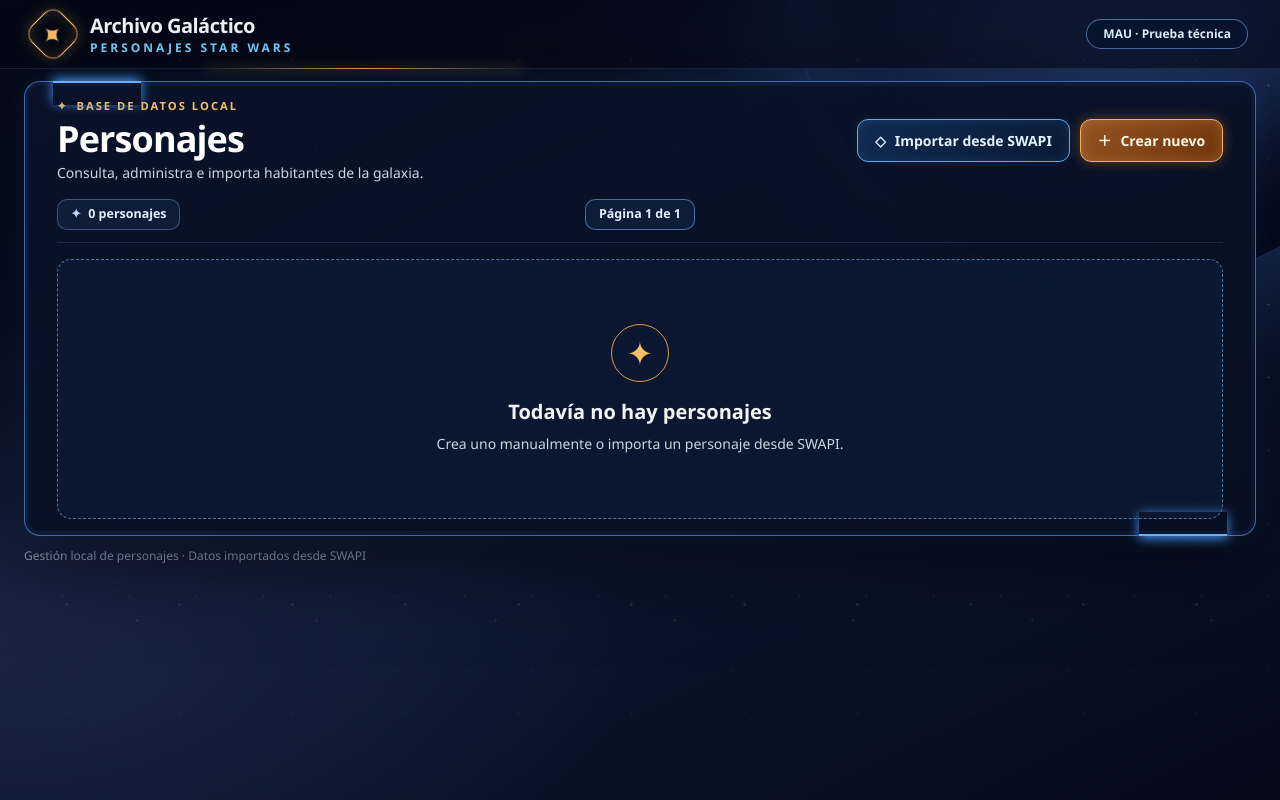
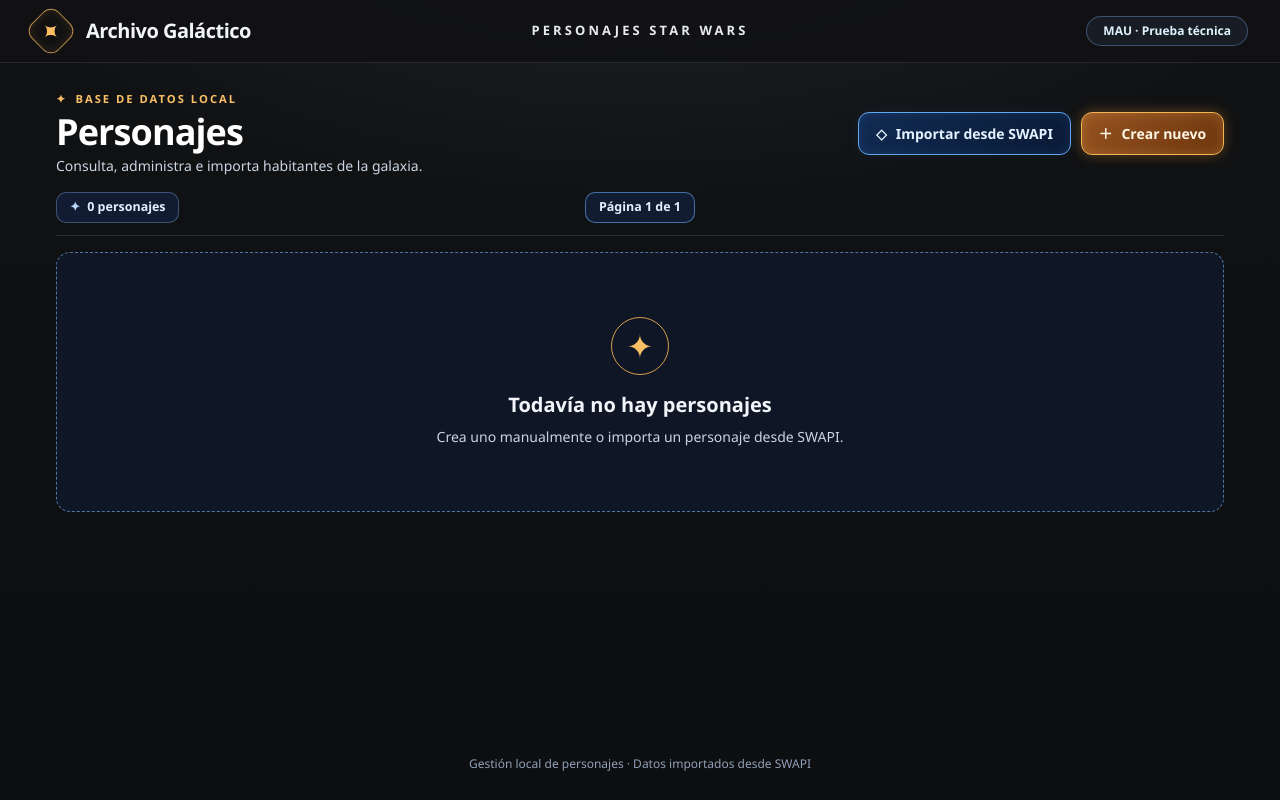
Before and after one commit to CuevaBenjamin-dev/prueba-mau, a Laravel app: page /personajes in a window 1280 px wide. Run offline with Laravel 12, Linux system fonts and the light colour scheme; data that the repository does not hold is empty; style sheets or scripts are compiled from the project's sources; some libraries are stand-ins or nearby versions.

Commit message:
style: refinar galería cinematográfica de escritorio

```diff
--- a/resources/css/app.css
+++ b/resources/css/app.css
@@ -5,7 +5,7 @@
 
 @theme { --font-sans: 'Segoe UI', ui-sans-serif, system-ui, sans-serif; }
 
-:root { font-family: 'Segoe UI', system-ui, sans-serif; color: #eaf2ff; background: #050a18; }
+:root { font-family: 'Segoe UI', system-ui, sans-serif; color: #eaf2ff; background: #111214; }
 body { min-width: 320px; }
 button, input, select { font: inherit; }
 button { cursor: pointer; }
@@ -14,18 +14,15 @@ a, button, input, select { outline-offset: 3px; }
 a:focus-visible, button:focus-visible, input:focus-visible, select:focus-visible { outline: 2px solid #fbbf62; }
 ::selection { background: #9b71e2; color: white; }
 
-.galaxy-app { position: relative; isolation: isolate; overflow: hidden; background: radial-gradient(ellipse at 88% 5%, #223665 0%, transparent 34%), radial-gradient(ellipse at 0% 80%, #1b2445 0%, transparent 35%), linear-gradient(155deg, #060b19 5%, #0b1730 55%, #050a19); }
-.galaxy-app::before { content: ''; position: absolute; inset: 0; z-index: -1; opacity: .65; pointer-events: none; background-image: radial-gradient(circle, #a7c7ff 1px, transparent 1.5px), radial-gradient(circle, #e5ae65 1px, transparent 1.5px), radial-gradient(circle, #749bdf .7px, transparent 1.3px); background-size: 113px 109px, 179px 157px, 67px 73px; background-position: 10px 5px, 48px 71px, 29px 49px; mask-image: linear-gradient(to bottom, #000 0%, transparent 95%); }
-.galaxy-app::after { content: ''; position: absolute; z-index: -1; right: -11rem; top: -24rem; width: 42rem; height: 42rem; border-radius: 50%; border: 1px solid rgba(121, 180, 255, .16); box-shadow: inset -70px -65px 90px #070c20, inset 20px 20px 70px #446ca35c, 0 0 100px #5486e42b; pointer-events: none; }
-.galaxy-header { position: relative; z-index: 1; border-bottom: 1px solid rgba(104, 160, 255, .16); background: rgba(4, 8, 20, .6); backdrop-filter: blur(12px); }
-.galaxy-header::after { content: ''; position: absolute; bottom: -1px; left: 16%; width: 25%; height: 1px; background: linear-gradient(90deg, transparent, #f4b35f, transparent); box-shadow: 0 0 12px #f4b35f; }
-.galaxy-emblem { display: grid; flex: none; place-items: center; width: 42px; height: 42px; color: #fbbf62; font-size: 27px; line-height: 1; border: 1px solid #f2b75b; border-radius: 12px; box-shadow: inset 0 0 14px #f5ae3c2b, 0 0 14px #f2b75b38; transform: rotate(45deg); }
+.galaxy-app { display: flex; flex-direction: column; min-height: 100vh; min-height: 100svh; background: radial-gradient(ellipse 75% 55% at 50% -12%, #202226 0%, transparent 70%), linear-gradient(180deg, #111214, #0d0e10); }
+.galaxy-header { position: relative; z-index: 1; border-bottom: 1px solid rgba(148, 168, 190, .14); background: rgba(17, 18, 20, .94); }
+.galaxy-header__inner { display: flex; align-items: center; justify-content: space-between; }
+.galaxy-header__title { display: none; color: #e7ebf0; font-size: .81rem; font-weight: 800; letter-spacing: .24em; white-space: nowrap; }
+.galaxy-emblem { display: grid; flex: none; place-items: center; width: 38px; height: 38px; color: #fbbf62; font-size: 24px; line-height: 1; border: 1px solid #b98b4b; border-radius: 11px; box-shadow: inset 0 0 12px #f5ae3c20; transform: rotate(45deg); }
 .galaxy-emblem::first-letter { transform: rotate(-45deg); }
-.galaxy-header__badge { border: 1px solid rgba(131, 184, 255, .55); background: rgba(8, 22, 47, .8); }
-.galaxy-panel { position: relative; z-index: 1; border: 1px solid rgba(90, 157, 255, .65); border-radius: 16px; background: linear-gradient(155deg, rgba(10, 19, 42, .94), rgba(7, 15, 34, .96)); box-shadow: inset 0 0 0 4px rgba(40, 80, 151, .12), 0 22px 90px #0008, 0 0 30px #2e79ec20; }
-.galaxy-panel::before, .galaxy-panel::after { content: ''; position: absolute; width: 88px; height: 24px; pointer-events: none; }
-.galaxy-panel::before { top: -1px; left: 28px; border-top: 2px solid #68afff; box-shadow: 0 -2px 12px #4b9cff; }
-.galaxy-panel::after { bottom: -1px; right: 28px; border-bottom: 2px solid #68afff; box-shadow: 0 2px 12px #4b9cff; }
+.galaxy-header__badge { border: 1px solid rgba(131, 184, 255, .35); background: rgba(28, 35, 45, .72); }
+.galaxy-panel { position: relative; z-index: 1; display: flex; flex: 1; flex-direction: column; min-height: 0; }
+@media (min-width: 1024px) { .galaxy-header__inner { display: grid; grid-template-columns: minmax(0, 1fr) auto minmax(0, 1fr); } .galaxy-header__brand { justify-self: start; } .galaxy-header__title { display: block; } .galaxy-header__subtitle { display: none; } .galaxy-header__badge { justify-self: end; } }
 .galaxy-eyebrow { display: flex; align-items: center; gap: 8px; color: #f9bf67; font-size: .7rem; font-weight: 800; letter-spacing: .18em; text-transform: uppercase; }
 .galaxy-button { display: inline-flex; align-items: center; justify-content: center; gap: 9px; min-height: 43px; padding: .65rem 1.05rem; border-radius: 11px; font-size: .875rem; font-weight: 700; text-decoration: none; white-space: nowrap; transition: border-color .15s, background-color .15s, transform .15s; }
 .galaxy-button:hover { transform: translateY(-1px); }
@@ -47,10 +44,10 @@ a:focus-visible, button:focus-visible, input:focus-visible, select:focus-visible
 .galaxy-summary .galaxy-page-indicator { justify-self: end; }
 .character-grid { display: grid; grid-template-columns: minmax(0, 1fr); gap: 1rem; }
 @media (min-width: 640px) { .character-grid { grid-template-columns: repeat(2, minmax(0, 1fr)); } }
-@media (min-width: 1024px) { .character-grid { grid-template-columns: repeat(3, minmax(0, 1fr)); } }
+@media (min-width: 1024px) { .character-grid { flex: 1; grid-template-columns: repeat(3, minmax(0, 1fr)); grid-auto-rows: minmax(480px, 1fr); align-items: stretch; } }
 @media (min-width: 1100px) { .character-grid { grid-template-columns: repeat(4, minmax(0, 1fr)); } }
 @media (min-width: 1500px) { .character-grid { grid-template-columns: repeat(5, minmax(0, 1fr)); } }
-@media (min-width: 1600px) { .character-grid { grid-template-columns: repeat(10, minmax(0, 1fr)); gap: .55rem; } }
+@media (min-width: 1600px) { .character-grid { grid-template-columns: repeat(10, minmax(0, 1fr)); grid-auto-rows: minmax(clamp(510px, calc(100svh - 330px), 800px), 1fr); gap: .55rem; } }
 
 .holo-card { display: flex; flex-direction: column; min-width: 0; overflow: hidden; border: 1px solid rgba(179, 122, 244, .78); border-radius: 13px; background: #0d172d; box-shadow: inset 0 0 0 2px rgba(171, 106, 236, .1), 0 7px 22px #02081595, 0 0 13px #9a54e332; transition: transform .18s ease, border-color .18s ease, box-shadow .18s ease; }
 .holo-card--manual { border-color: rgba(247, 184, 96, .85); box-shadow: inset 0 0 0 2px #edb66018, 0 7px 22px #02081595, 0 0 13px #f0a83c39; }
@@ -58,6 +55,7 @@ a:focus-visible, button:focus-visible, input:focus-visible, select:focus-visible
 .holo-card:focus-within { border-color: #fbbf62; box-shadow: 0 0 0 2px #fbbf6270, 0 10px 25px #020815aa; }
 .holo-portrait { position: relative; width: 100%; aspect-ratio: 8 / 11; max-height: 320px; flex: none; overflow: hidden; background: linear-gradient(150deg, #0b1832, #0d142b 55%, #1a1736); }
 .holo-card--manual .holo-portrait { background: linear-gradient(150deg, #4e3247, #1c284a 55%, #594029); }
+.holo-portrait__backdrop { display: none; }
 .holo-portrait__image { position: absolute; inset: 0; z-index: 2; width: 100%; height: 100%; object-fit: contain; object-position: center; }
 .holo-portrait__scrim { position: absolute; z-index: 3; inset: 0; pointer-events: none; background: linear-gradient(180deg, transparent 88%, #0d172d66 100%); }
 .holo-portrait__index { position: absolute; z-index: 4; left: 10px; top: 10px; padding: 3px 7px; border: 1px solid #b5d2f982; border-radius: 5px; background: #061127a8; color: #d2e9ff; font-size: 9px; font-weight: 800; letter-spacing: .1em; }
@@ -87,6 +85,26 @@ a:focus-visible, button:focus-visible, input:focus-visible, select:focus-visible
 .holo-action--edit:hover { background: #286399; }
 .holo-action--delete { border: 1px solid #b65e76; background: #54283c7d; color: #ffd8df; }
 .holo-action--delete:hover { background: #81384c; }
+@media (min-width: 1024px) {
+  .holo-card { position: relative; isolation: isolate; border-color: rgba(179, 122, 244, .65); background: #15171b; box-shadow: 0 8px 24px #0006; }
+  .holo-card::before { content: ''; position: absolute; z-index: 2; inset: 0; pointer-events: none; background: linear-gradient(180deg, #0c0d0f00 21%, #0c0d0f12 37%, #0c0d0f80 58%, #0c0d0fe8 79%, #090a0bfa 100%); transition: opacity .18s ease; }
+  .holo-card--manual { border-color: rgba(247, 184, 96, .72); }
+  .holo-card .holo-portrait { position: absolute; z-index: 0; inset: 0; width: 100%; height: 100%; max-height: none; aspect-ratio: auto; }
+  .holo-card .holo-portrait__backdrop { display: block; position: absolute; inset: 0; width: 100%; height: 100%; object-fit: cover; object-position: center top; filter: blur(18px) brightness(.46) saturate(.8); transform: scale(1.1); }
+  .holo-card .holo-portrait__image { height: 68%; object-fit: cover; object-position: center top; mask-image: linear-gradient(180deg, #000 0%, #000 62%, transparent 100%); transition: transform .18s ease; }
+  .holo-card .holo-portrait__scrim { display: none; }
+  .holo-card__body { position: relative; z-index: 3; flex: none; margin-top: auto; padding: 12px 9px 10px; text-shadow: 0 1px 5px #000; }
+  .holo-card__facts { margin-top: 2px; }
+  .holo-card__facts dt { color: #c7d6e5; }
+  .holo-action--edit { border-color: #72a6de; background: #152f48d9; color: #e2f1ff; }
+  .holo-action--delete { border-color: #c47b8a; background: #43232bdb; color: #ffe0e5; }
+}
+@media (min-width: 1024px) and (hover: hover) {
+  .holo-card:hover { transform: translateY(-2px); border-color: #d5b3f0; box-shadow: 0 13px 29px #0009; }
+  .holo-card--manual:hover { border-color: #f5c57b; }
+  .holo-card:hover .holo-portrait__image { transform: scale(1.025); }
+  .holo-card:hover::before { opacity: .94; }
+}
 .galaxy-pagination { display: inline-flex; min-width: 38px; min-height: 36px; align-items: center; justify-content: center; padding: .4rem .7rem; border: 1px solid #5c769e; border-radius: 8px; background: #111e37; color: #e0ebfa; font-size: .79rem; font-weight: 700; text-decoration: none; }
 .galaxy-pagination:hover { background: #214771; }
 .galaxy-pagination--active { border-color: #f4b75c; background: #76501e; box-shadow: 0 0 11px #ffb2476e; color: white; }
@@ -109,5 +127,5 @@ a:focus-visible, button:focus-visible, input:focus-visible, select:focus-visible
 .galaxy-modal { border: 1px solid #70a7ee; border-radius: 16px; background: linear-gradient(150deg, #15274a, #0a1530); box-shadow: 0 25px 85px #000c, inset 0 0 0 3px #5fa9fa16, 0 0 30px #458cf94d; }
 
 @media (max-width: 767px) { .galaxy-summary { grid-template-columns: minmax(0, 1fr) auto; } .galaxy-summary__nav { grid-column: 1 / -1; grid-row: 2; } }
-@media (max-width: 639px) { .holo-portrait { max-height: 340px; } .holo-portrait--large { height: min(55vh, 420px); } .galaxy-app::after { right: -24rem; } }
-@media (prefers-reduced-motion: reduce) { .galaxy-button, .holo-card { transition: none; } .galaxy-button:hover, .holo-card:hover { transform: none; } }
+@media (max-width: 639px) { .holo-portrait { max-height: 340px; } .holo-portrait--large { height: min(55vh, 420px); } }
+@media (prefers-reduced-motion: reduce) { .galaxy-button, .holo-card, .holo-card::before, .holo-card .holo-portrait__image { transition: none; } .galaxy-button:hover, .holo-card:hover, .holo-card:hover .holo-portrait__image { transform: none; } }
--- a/resources/js/Components/AppLayout.vue
+++ b/resources/js/Components/AppLayout.vue
@@ -5,11 +5,12 @@ import { Link } from '@inertiajs/vue3';
 <template>
   <div class="galaxy-app min-h-screen">
     <header class="galaxy-header">
-      <div class="mx-auto flex w-full max-w-[1900px] items-center justify-between gap-4 px-4 py-3 sm:px-6 lg:px-8">
-        <Link href="/personajes" class="group flex min-w-0 items-center gap-3 text-slate-100 no-underline sm:gap-4">
+      <div class="galaxy-header__inner mx-auto w-full max-w-[1900px] gap-4 px-4 py-3 sm:px-6 lg:px-8">
+        <Link href="/personajes" class="galaxy-header__brand group flex min-w-0 items-center gap-3 text-slate-100 no-underline sm:gap-4">
           <span class="galaxy-emblem" aria-hidden="true">✦</span>
-          <span class="min-w-0"><strong class="block truncate text-base font-extrabold tracking-tight sm:text-xl">Archivo Galáctico</strong><small class="block truncate text-[10px] font-semibold tracking-[.25em] text-sky-300 uppercase sm:text-xs">Personajes Star Wars</small></span>
+          <span class="min-w-0"><strong class="block truncate text-base font-extrabold tracking-tight sm:text-xl">Archivo Galáctico</strong><small class="galaxy-header__subtitle block truncate text-[10px] font-semibold tracking-[.25em] text-sky-300 uppercase sm:text-xs">Personajes Star Wars</small></span>
         </Link>
+        <span class="galaxy-header__title">PERSONAJES STAR WARS</span>
         <span class="galaxy-header__badge hidden rounded-full px-4 py-1.5 text-xs font-semibold text-sky-100 sm:inline">MAU · Prueba técnica</span>
       </div>
     </header>
--- a/resources/js/Components/PersonajeAvatar.vue
+++ b/resources/js/Components/PersonajeAvatar.vue
@@ -22,6 +22,17 @@ watch(source, () => { failed.value = false; });
       <span class="holo-avatar__mark">✦</span>
     </div>
     <img
+      v-if="showImage && !large"
+      :src="source"
+      alt=""
+      aria-hidden="true"
+      class="holo-portrait__backdrop"
+      loading="lazy"
+      decoding="async"
+      referrerpolicy="no-referrer"
+      @error="failed = true"
+    />
+    <img
       v-if="showImage"
       :src="source"
       :alt="`Retrato de ${personaje.nombre}`"
```
Also changed, not shown: README.md.
